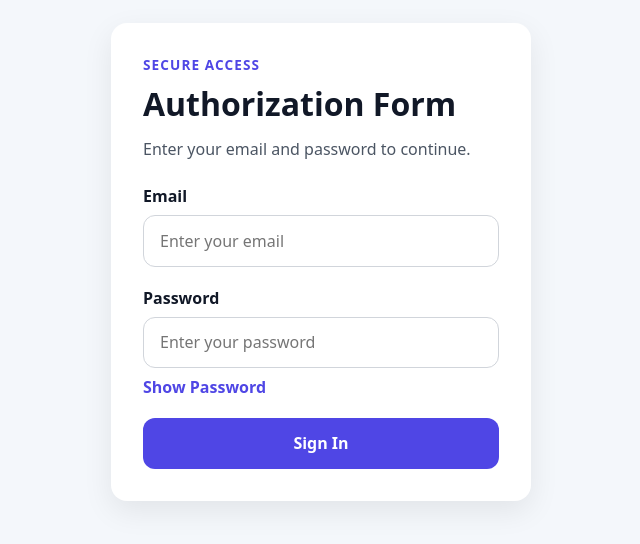
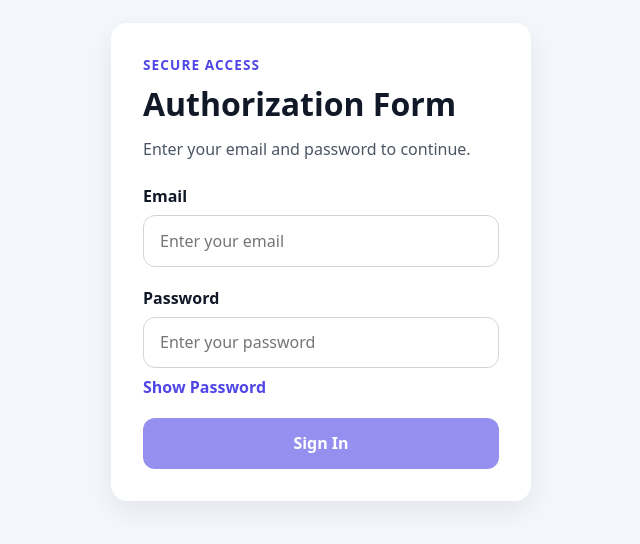
Before and after one commit to jprobussr/react-authorization-form, a React (Vite) app in the folder react-authorization-form/: page / in a window 1280 px wide. Shown: the part 138-682 px from the top of the page, without its empty margins (319-959 px from the left). Built offline with nearby package versions, Linux system fonts and the light colour scheme.

Commit message:
feat: disable submit button until form is complete

```diff
--- a/react-authorization-form/src/App.css
+++ b/react-authorization-form/src/App.css
@@ -98,3 +98,25 @@
 .toggle-password-button:hover {
   text-decoration: underline;
 }
+
+.form-message {
+  margin-top: 1rem;
+  padding: 0.85rem 1rem;
+  border-radius: 0.75rem;
+  font-weight: 600;
+}
+
+.form-message.error {
+  background: #fee2e2;
+  color: #b91c1c;
+}
+
+.form-message.success {
+  background: #dcfce7;
+  color: #166534;
+}
+
+.submit-button:disabled {
+  opacity: 0.6;
+  cursor: not-allowed;
+}
--- a/react-authorization-form/src/App.jsx
+++ b/react-authorization-form/src/App.jsx
@@ -6,6 +6,7 @@ const App = () => {
   const [password, setPassword] = useState('');
   const [message, setMessage] = useState('');
   const [showPassword, setShowPassword] = useState(false);
+  const [messageType, setMessageType] = useState('');
 
   const handleEmailChange = (e) => {
     setEmail(e.target.value);
@@ -20,13 +21,18 @@ const App = () => {
 
     if (!email || !password) {
       setMessage('Please fill out both fields.');
+      setMessageType('error');
       return;
     }
 
     setMessage('Successfully signed in!');
+    setMessageType('success');
     setEmail('');
     setPassword('');
+    setShowPassword(false);
   };
+
+  const isFormInvalid = !email || !password;
 
   return (
     <main className="page">
@@ -68,11 +74,15 @@ const App = () => {
             </button>
           </div>
 
-          <button type="submit" className="submit-button">
+          <button
+            type="submit"
+            className="submit-button"
+            disabled={isFormInvalid}
+          >
             Sign In
           </button>
         </form>
-        {message && <p className="form-message">{message}</p>}
+        {message && <p className={`form-message ${messageType}`}>{message}</p>}
       </section>
     </main>
   );
```
